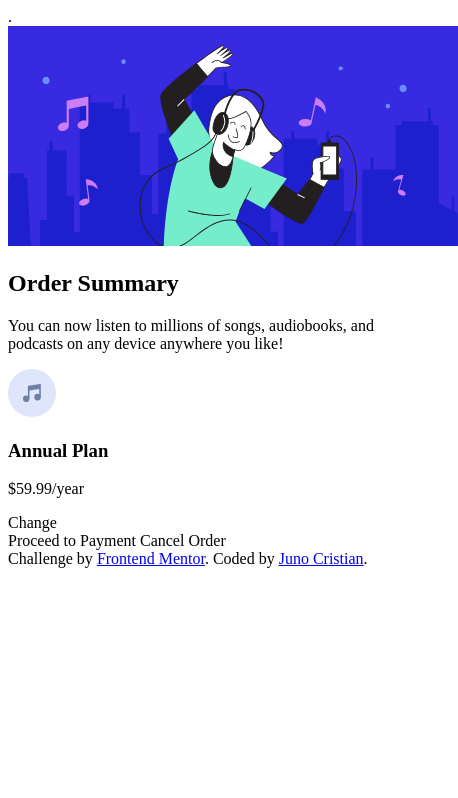
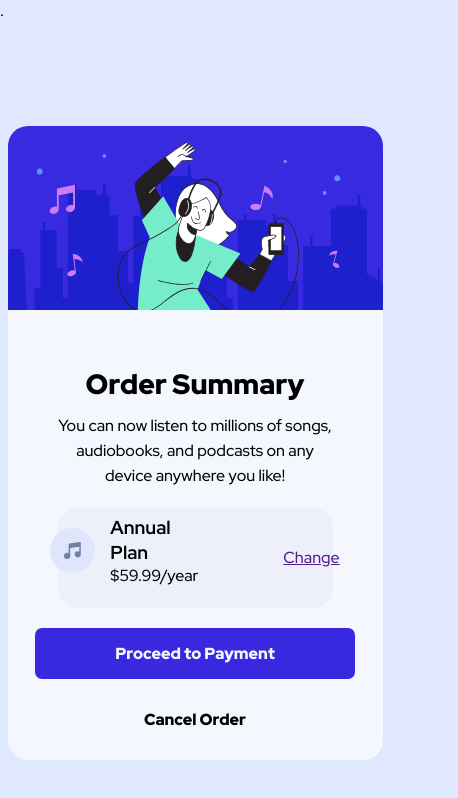
Before and after one commit to SrCooT/desafio-frontendmentor-3, a plain HTML site: page index.html in a window 390 px wide. Shown: the whole page, 458 px wide, since content can reach past the window. Drawn offline with Linux system fonts and the light colour scheme.

Commit message:
Projeto finalizado

```diff
--- a/index.html
+++ b/index.html
@@ -3,48 +3,51 @@
 <head>
   <meta charset="UTF-8">
   <meta name="viewport" content="width=device-width, initial-scale=1.0">
+  <link rel="stylesheet" href="./src/css/reset.css">
+  <link rel="stylesheet" href="./src/css/variable.css">
+  <link rel="stylesheet" href="./src/css/style.css">
+  <link rel="stylesheet" href="./src/css/media.css">
 
-  <link rel="icon" type="image/png" sizes="32x32" href="./images/favicon-32x32.png">
 
-  <title>Frontend Mentor | Order summary card</title>.
+  <link rel="preconnect" href="https://fonts.googleapis.com">
+<link rel="preconnect" href="https://fonts.gstatic.com" crossorigin>
+<link href="https://fonts.googleapis.com/css2?family=Red+Hat+Display:wght@500;700;900&display=swap" rel="stylesheet">
+
+<link rel="shortcut icon" href="./images/favicon-32x32.png" type="image/x-icon">
+
+  <title>Order summary card</title>.
+
 
 </head>
 <body>
       <main class="container">
-  <header>
+          <div class="card">
               <img src="./images/illustration-hero.svg" alt="mulher dançando com fone">
-  </header>
-
-    <section class="card">
-      <div class="card-title">
               <h1 class="title">Order Summary</h1>
-        <p>
+              <p class="text">
                 You can now listen to millions of songs, audiobooks, and podcasts on any
                 device anywhere you like!
               </p>
+
+
+                <div class="value">
+
+                  <img src="./images/icon-music.svg" alt="icone-de-musica" class="music">
+                    <div class="info">
+                      <h3>Annual Plan</h3>
+                      <p>$59.99/year</p>
                     </div>
 
-      <div class="value">
-        <img src="./images/icon-music.svg" alt="icone-de-musica">
-        <h3>Annual Plan</h3>
-        <p>$59.99/year</p>
-        <span>Change</span>
+                    <div class="change">
+                    <a href="">Change</a>
+                  </div>
                 </div>
 
                 <div class="register">
                   <span class="pay">Proceed to Payment</span>
                   <span class="cancel">Cancel Order</span>
                 </div>
-    </section>
-
-
-  <footer>
-    <div class="attribution">
-      Challenge by <a href="https://www.frontendmentor.io?ref=challenge" target="_blank">Frontend Mentor</a>.
-      Coded by <a href="https://github.com/SrCooT">Juno Cristian</a>.
           </div>
-  </footer>
-
       </main>
 </body>
 </html>
--- /dev/null
+++ b/src/css/media.css
@@ -0,0 +1,103 @@
+@media(max-width: 390px) {
+
+.container{
+    display: flex;
+    justify-content: center;
+    align-items: center;
+    height: 100vh;
+
+}
+
+.container .card {
+    max-width: 375px;
+    border-radius: 20px;
+    background-color: var(--Very-pale-blue);
+}
+
+img{
+    width: 100%;
+    border-top-left-radius: 20px;
+    border-top-right-radius: 20px;
+    padding-bottom: 40px;
+}
+
+.container .card .title{
+    display: flex;
+    justify-content: center;
+    align-items: center;
+
+    padding: 10px;
+    font-weight: 900;
+    font-size: 28px;
+}
+
+.container .card  .text{
+    display: flex;
+    text-align: center;
+    align-self: center;
+    align-content: center;
+    font-weight: 500;
+    margin: 0px 50px;
+    line-height: 25px;
+    padding-bottom: 20px;
+}
+.container .value{
+    background-color: var(--Desaturated-blue);
+    display: flex;
+    justify-content: center;
+    align-items: center;
+    margin: 0px 50px;
+    border-radius: 20px;
+   height: 100px;
+
+
+}
+
+.container .value .info{
+    display: flex;
+    align-self: center;
+    flex-direction: column;
+   margin-bottom: 15px;
+   margin-left: 5px;
+}
+
+.container .value .change{
+    margin-left: 85px;
+    font-size: 16px;
+    text-decoration: none;
+}
+
+
+
+.value .music{
+    display: flex;
+    justify-content: flex-start;
+    align-items: flex-start;
+    margin-top: 25px;
+    margin-right: 10px;
+    max-width: 45px;
+
+}
+
+.container .register{
+    display: flex;
+    justify-content: center;
+    align-items: center;
+    flex-direction: column;
+    text-align: center;
+
+    padding-top: 20px;
+}
+
+.container .register .pay{
+    background-color: var(--Bright-blue);
+    color: var(--Very-pale-blue);
+    padding: 15px 80px;
+    border-radius: 7px;
+    font-weight: 900;
+}
+.container .register .cancel{
+    font-weight: 900;
+    padding: 30px;
+}
+}
--- /dev/null
+++ b/src/css/reset.css
@@ -0,0 +1,12 @@
+@charset "UTF-8";
+
+*{
+    margin: 0;
+    padding: 0;
+    font-family: 'Red Hat Display', sans-serif;
+
+}
+
+p{
+    font-size: 16px;
+}
--- /dev/null
+++ b/src/css/style.css
@@ -0,0 +1,105 @@
+body{
+    background-color: var(--Pale-blue);
+    max-width: 1440px;
+    margin: auto;
+}
+
+.container{
+    display: flex;
+    justify-content: center;
+    align-items: center;
+    height: 100vh;
+
+}
+
+.container .card {
+    max-width: 450px;
+    border-radius: 20px;
+    background-color: var(--Very-pale-blue);
+}
+
+img{
+    width: 100%;
+    border-top-left-radius: 20px;
+    border-top-right-radius: 20px;
+    padding-bottom: 40px;
+}
+
+.container .card .title{
+    display: flex;
+    justify-content: center;
+    align-items: center;
+
+    padding: 10px;
+    font-weight: 900;
+    font-size: 28px;
+}
+
+.container .card  .text{
+    display: flex;
+    text-align: center;
+    align-self: center;
+    align-content: center;
+    font-weight: 500;
+    margin: 0px 50px;
+    line-height: 25px;
+    padding-bottom: 20px;
+}
+
+.container .value{
+    background-color: var(--Desaturated-blue);
+    display: flex;
+    justify-content: center;
+    align-items: center;
+    margin: 0px 50px;
+    border-radius: 20px;
+   height: 100px;
+
+
+}
+
+.container .value .info{
+    display: flex;
+    align-self: center;
+    flex-direction: column;
+   margin-bottom: 15px;
+   margin-left: 5px;
+}
+
+.container .value .change{
+    margin-left: 85px;
+    font-size: 16px;
+    text-decoration: none;
+}
+
+
+
+.value .music{
+    display: flex;
+    justify-content: flex-start;
+    align-items: flex-start;
+    margin-top: 25px;
+    margin-right: 10px;
+    max-width: 45px;
+
+}
+
+.container .register{
+    display: flex;
+    justify-content: center;
+    align-items: center;
+    flex-direction: column;
+    padding-top: 20px;
+}
+
+.container .register .pay{
+    background-color: var(--Bright-blue);
+    color: var(--Very-pale-blue);
+    padding: 15px 100px;
+    border-radius: 7px;
+    font-weight: 900;
+}
+.container .register .cancel{
+    font-weight: 900;
+    padding: 30px;
+}
--- /dev/null
+++ b/src/css/variable.css
@@ -0,0 +1,9 @@
+:root{
+
+
+        --Pale-blue: hsl(225, 100%, 94%);
+        --Bright-blue: hsl(245, 75%, 52%);
+        --Very-pale-blue: hsl(225, 100%, 98%);
+        --Desaturated-blue: hsla(224, 23%, 55%, 0.062);
+        --Dark-blue: hsl(223, 47%, 23%);
+}
```
Also changed, not shown: 4 other files. Lines whose indentation alone changed are shown as unchanged.
